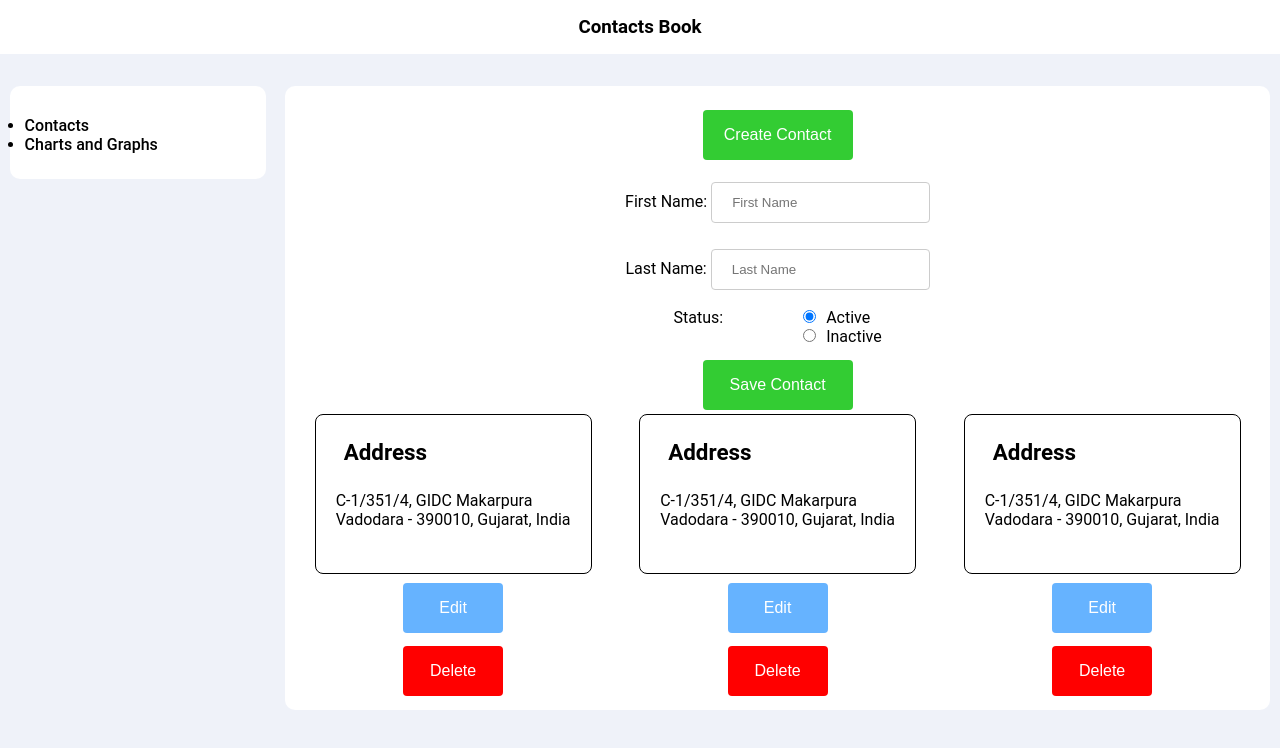
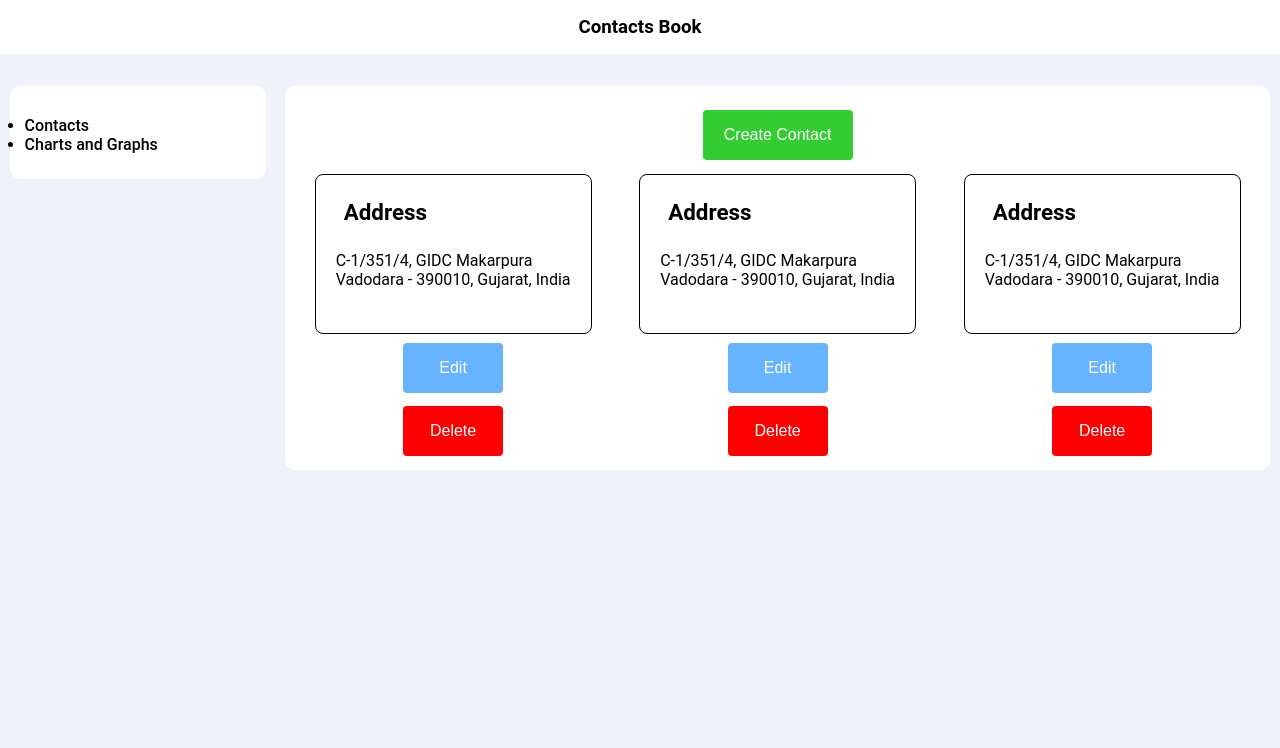
Before and after one commit to thatsmeamal-v-s/Contacts-Book, a React (Create React App) app: page / in a window 1280 px wide. Shown: the top 748 px of the page. Built offline with nearby package versions, Linux system fonts and the light colour scheme.

Commit message:
save contact functionality

```diff
--- a/src/Components/AddContact/AddContact.js
+++ b/src/Components/AddContact/AddContact.js
@@ -1,28 +1,59 @@
 import React from "react";
 import "./AddContact.css";
 import Button from "../../Elements/Button/Button";
+import { useNavigate } from "react-router-dom";
+import { useDispatch } from "react-redux";
+import { addContact } from "../../contactSlice";
 
 const AddContact = () => {
+  const navigate = useNavigate();
+  const dispatch = useDispatch();
+
+  let firstName = React.createRef();
+  let lastName = React.createRef();
+  let active = React.createRef();
+  let inactive = React.createRef();
+
   const saveContact = () => {
-    alert("its working");
+    let first = firstName.current.value;
+    let last = lastName.current.value;
+    let status = "active";
+    if (inactive.current.checked) {
+      status = inactive.current.value;
+    }
+    if (first && last) {
+      dispatch(
+        addContact({ firstName: first, lastName: last, status: status })
+      );
+    } else {
+      alert("One or more values missing");
+    }
+    navigate("/");
   };
+
   return (
     <div className="add-contact-container">
       <div>
         <label>First Name: </label>
-        <input type="text" placeholder="First Name" />
+        <input type="text" placeholder="First Name" ref={firstName} />
       </div>
       <div>
         <label>Last Name: </label>
-        <input type="text" placeholder="Last Name" />
+        <input type="text" placeholder="Last Name" ref={lastName} />
       </div>
       <div className="status-container">
         <label>Status:</label>
         <div className="status">
-          <input type="radio" checked="checked" name="radio" />
+          <input type="radio" value="active" name="radio" ref={active} />
           <span>Active</span>
           <br></br>
-          <input type="radio" name="radio" />
+          <input
+            type="radio"
+            name="radio"
+            value="inactive"
+            ref={inactive}
+            checked={true}
+          />
           <span>Inactive</span>
         </div>
       </div>
--- a/src/Components/Contacts/Contacts.js
+++ b/src/Components/Contacts/Contacts.js
@@ -2,12 +2,15 @@ import React from "react";
 import "./Contacts.css";
 import ContactCard from "../ContactCard/ContactCard";
 import Button from "../../Elements/Button/Button";
-import AddContact from "../AddContact/AddContact";
+import { useNavigate } from "react-router-dom";
 
 const Contacts = () => {
-  let createContact = () => {
-    alert("its working");
+  const navigate = useNavigate();
+
+  const createContact = () => {
+    navigate("/createcontact");
   };
+
   return (
     <>
       <div className="create-contact">
@@ -17,7 +20,6 @@ const Contacts = () => {
           onClick={createContact}
         />
       </div>
-      <AddContact />
       <div className="card-container">
         <ContactCard />
         <ContactCard />
```
